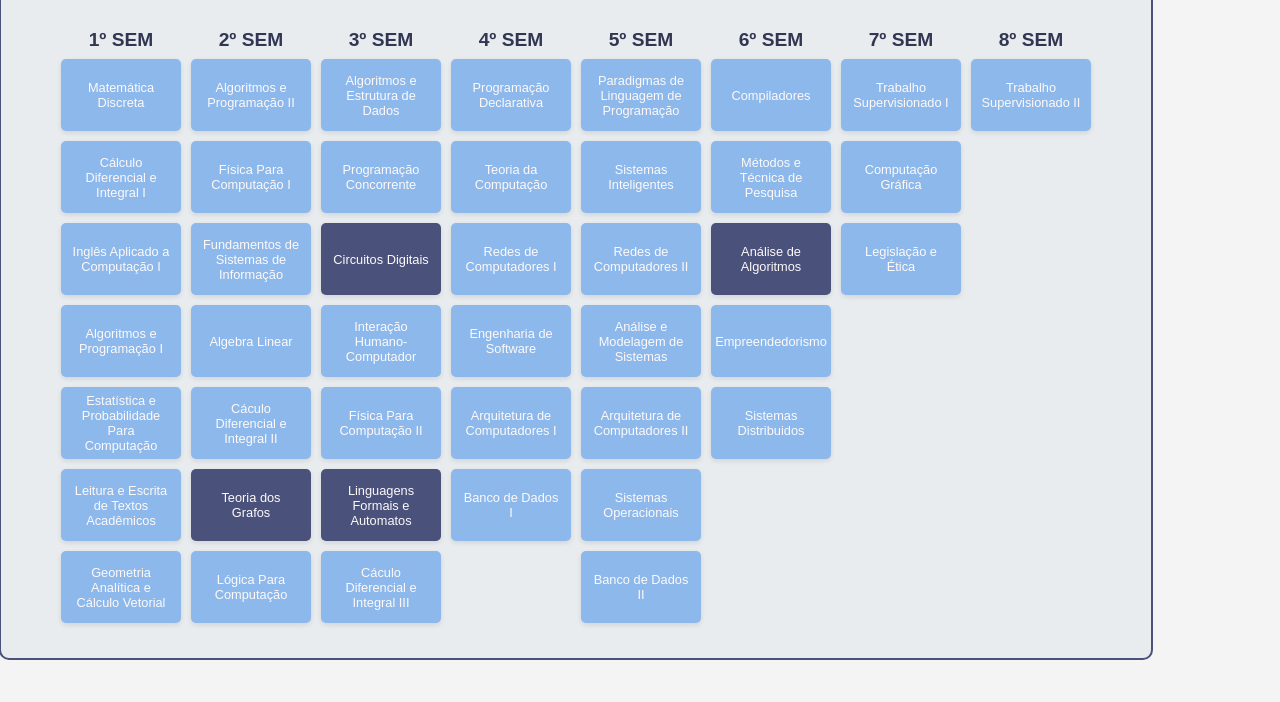
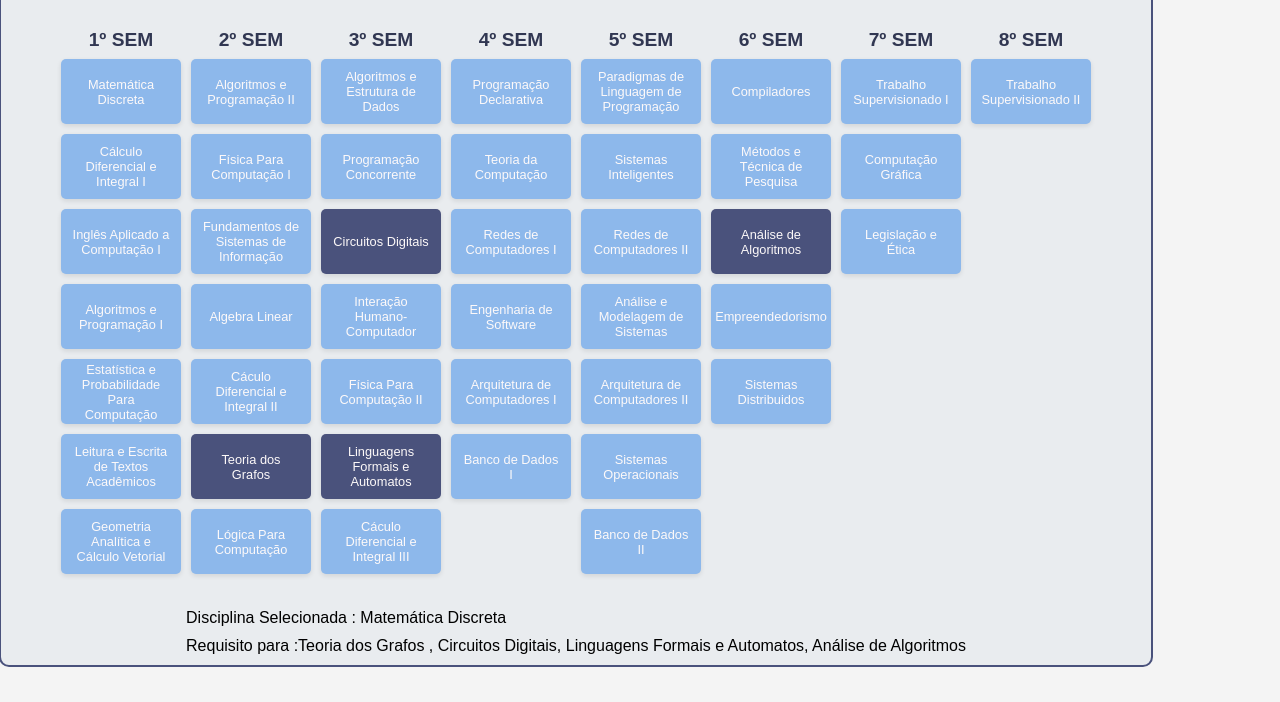
Before and after one commit to LailsonSantana/fluxograma-iterativo, a plain HTML site: page index.html in a window 1280 px wide. Both pictures are taken after a click on the element "Matemática Discreta". Shown: the part 98-800 px from the top of the page. Drawn offline with Linux system fonts and the light colour scheme.

Commit message:
Implementação de label informativa

```diff
--- a/index.html
+++ b/index.html
@@ -99,6 +99,7 @@
           <div class="disciplina" id="emp"> Empreendedorismo</div>
           <div class="disciplina" id="sd">Sistemas Distribuidos</div>
         </div>
+
         <div class="semestre">
           <h2>7º SEM</h2>
           <div class="disciplina" id="ts1" data-related="ts2">Trabalho Supervisionado I</div>
@@ -110,7 +111,23 @@
           <div class="disciplina" id="ts2">Trabalho Supervisionado II</div>
         </div>
       </div>
+
+      <div >
+        <div class="info">
+          <span>Disciplina Selecionada : </h3>
+          <span id="selected">Nenhuma</span>
+        </div>
+
+        <div class="info">
+          <span>Requisito para : </span>
+          <span id="relatedSel">Nenhuma</span>
+        </div>
+      </div>
+
     </section>
+
+
+
 
   </body>
 
@@ -122,15 +139,22 @@
         .querySelectorAll(".disciplina")
         .forEach((item) => item.classList.remove("highlight"));
 
+      document.getElementById("selected").textContent = disciplina.textContent;
+
       // Obtém os IDs relacionados
       const relatedIds = disciplina.getAttribute("data-related");
       if (relatedIds) {
+        const relatedNames = [];
         relatedIds.split(",").forEach((id) => {
           const relatedDisciplina = document.getElementById(id);
           if (relatedDisciplina) {
             relatedDisciplina.classList.add("highlight");
+            relatedNames.push(relatedDisciplina.textContent);
           }
         });
+        if (relatedNames.length > 0) {
+          relatedSel.textContent = relatedNames.join(", ");
+        }
       }
     }
 
--- a/styles.css
+++ b/styles.css
@@ -86,6 +86,7 @@ body {
     }
 }
 
+
 .semestre h2 {
     margin-bottom: 8px;
     font-size: 1.2em;
@@ -101,13 +102,18 @@ h2{
 
 
 .semestre {
-
     padding: 5px;
     text-align: center;
-
 }
 
-.disciplina {
+.info{
+    display: flex;
+    align-items: flex-end;
+    margin-top: 10px;
+    font: bold;
+}
+
+.disciplina{
     background-color: #8DB8EB;
     padding: 10px;
     border-radius: 5px;
@@ -116,7 +122,7 @@ h2{
     text-align: center;
     box-shadow: 0 2px 5px rgba(0, 0, 0, 0.1);
     width: 120px;
-    height: 72px;
+    height: 65px;
     display: flex;
     justify-content: center;
     align-items: center;
@@ -125,6 +131,7 @@ h2{
     cursor: pointer;
     transform: none;
 }
+
 
 .disciplina:hover {
     border: 1px solid #ddd;
```
